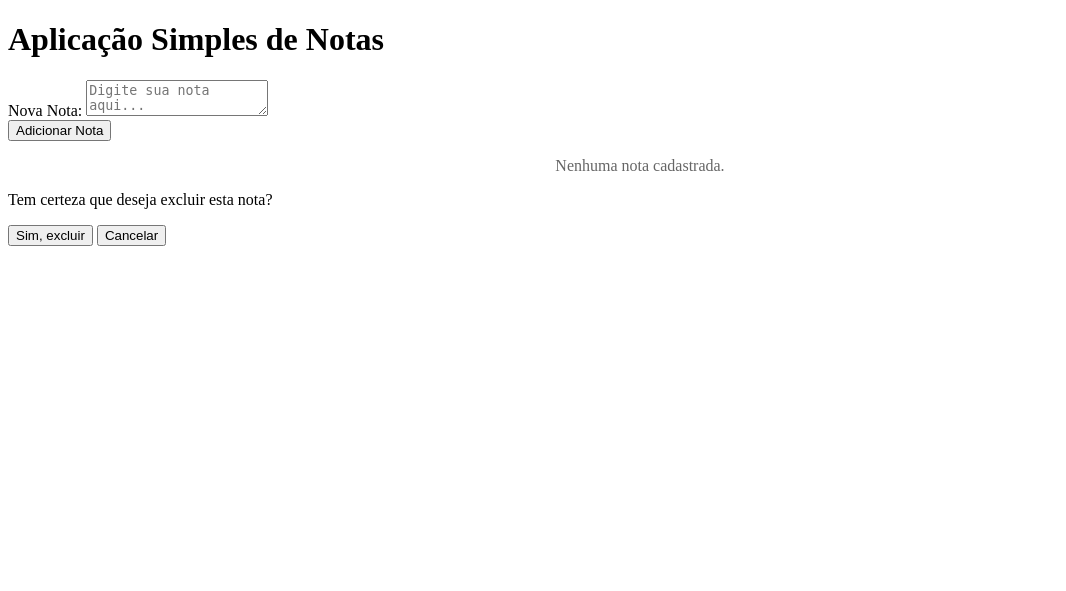
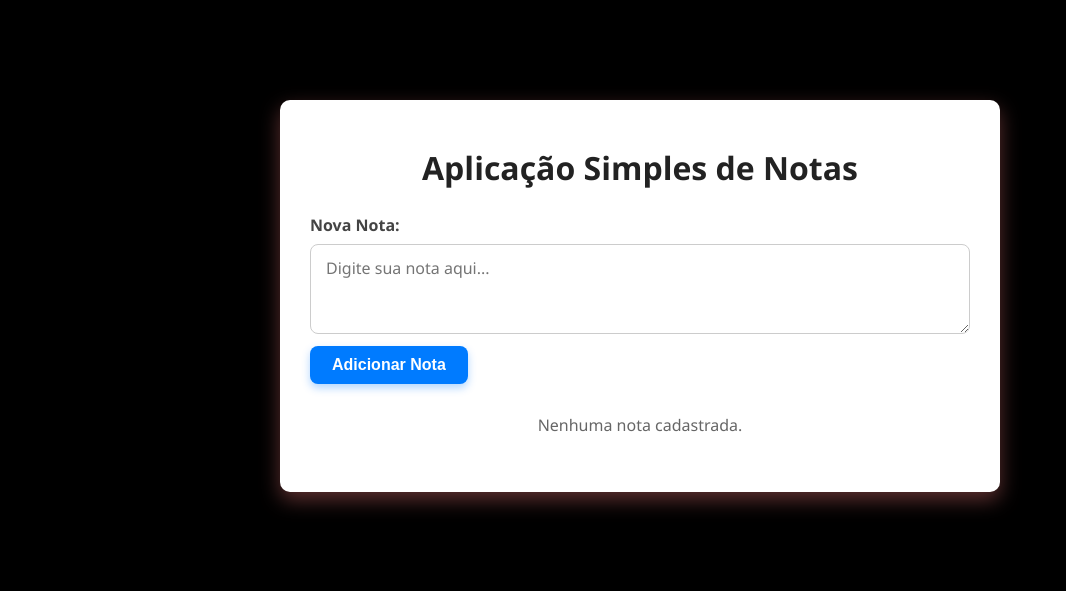
Before and after one commit to CaueUrbini/Aplica-o-Simples-de-Notas, a PHP site: page / in a window 1280 px wide. Shown: the top 591 px of the page, without its empty margins (0-1066 px from the left). Run offline with PHP 8.4, Linux system fonts and the light colour scheme.

Commit message:
feat: add CSS styling, JavaScript interactions and delete confirmation modal

```diff
--- a/index.php
+++ b/index.php
@@ -1,43 +1,43 @@
 <?php
 session_start();
 
-// Hour in Brazil - São Paulo
+// Setando a hora local de Sapo Paulo
 date_default_timezone_set('America/Sao_Paulo');
 
 define('NOTES_FILE', 'notes.json');
 
 function getNotes() {
     if (!file_exists(NOTES_FILE)) {
-        file_put_contents(NOTES_FILE, json_encode([])); // encode = Php => Json
+        file_put_contents(NOTES_FILE, json_encode([])); // enconde = Transforma o Php em Json
     }
     $json = file_get_contents(NOTES_FILE);
-    $notes = json_decode($json, true);
-    if (!is_array($notes)) {  // If the array empty or has any errors returns Json[]
+    $notes = json_decode($json, true); // decode = json em php
+    if (!is_array($notes)) { // se o array tiver erro ou vazio ele retorna json []
         $notes = [];
     }
     return $notes;
 }
 
 function saveNotes(array $notes) {
-    $json = json_encode($notes, JSON_PRETTY_PRINT); //  Better framing in json
-    file_put_contents(NOTES_FILE, $json);   // Saves all "content" added in Notes
+    $json = json_encode($notes, JSON_PRETTY_PRINT);
+    file_put_contents(NOTES_FILE, $json); // salva o arquivo
 }
 
 function addNote($content) {
     $notes = getNotes();
     $newNote = [
-        'id' => uniqid(),
+        'id' => uniqid(), // id unico com letras e numeros
         'content' => $content,
         'created_at' => date('Y-m-d H:i:s')
     ];
-    $notes[] = $newNote; // Add at least in array
-    saveNotes($notes); // Add all array
+    $notes[] = $newNote; // coloca a nova nota no final do array
+    saveNotes($notes); // todo array é salvo em savenotes
 }
 
 function deleteNote($id) {
-    $notes = getNotes();  // Pull all notes
-    $notes = array_filter($notes, function($note) use ($id) {  // with "&" edit the original but without just make a copy - dont save in array
-        return $note['id'] !== $id; // keep all notes except the one with the id matching
+    $notes = getNotes();
+    $notes = array_filter($notes, function($note) use ($id) {
+        return $note['id'] !== $id; // retorna todos id que sao diferentes do que procuramos
     });
     $notes = array_values($notes);
     saveNotes($notes);
@@ -46,7 +46,7 @@ function deleteNote($id) {
 function editNote($id, $newContent){
     $notes = getNotes();
 
-    foreach ($notes as &$note){
+    foreach ($notes as &$note){ // & foi colocado para editar a nota diretamente no array, sem o & ia só editar sem salvar
         if($note['id'] === $id){
             $note['content'] = $newContent;
             $note['updated_at'] = date('Y-m-d H:i:s');
@@ -56,8 +56,10 @@ function editNote($id, $newContent){
     saveNotes($notes);
 }
 
-if ($_SERVER['REQUEST_METHOD'] === 'POST' && !isset($_POST['edit_id'])) {
-    $content = isset($_POST['content']) ? trim($_POST['content']) : '';
+// Foi usado POST para adicionar e editar notas
+// Get para deletar
+if ($_SERVER['REQUEST_METHOD'] === 'POST' && !isset($_POST['edit_id'])) { // se nao for uma edicao, vai adicionar
+    $content = isset($_POST['content']) ? trim($_POST['content']) : ''; // tem lugar para colocar o post? se tiver limpe os espacos em branco
 
     if (empty($content)) {
         $_SESSION['error'] = "O conteúdo da nota não pode estar vazio!";
@@ -69,8 +71,8 @@ if ($_SERVER['REQUEST_METHOD'] === 'POST' && !isset($_POST['edit_id'])) {
     exit;
 }
 
-if ($_SERVER['REQUEST_METHOD'] === 'POST' && isset($_POST['action']) && $_POST['action'] === 'edit') {
-    $editId = $_POST['edit_id'];
+if ($_SERVER['REQUEST_METHOD'] === 'POST' && isset($_POST['action']) && $_POST['action'] === 'edit') { // verifica se o botao é de edicao
+    $editId = $_POST['edit_id']; // para pegar o id da nota
     $editContent = isset($_POST['content']) ? trim($_POST['content']) : '';
 
     if (empty($editContent)) {
@@ -117,6 +119,8 @@ if (isset($_GET['edit'])) {
 <body>
 
 <div class="container">
+    <!--htmlspecialchars para prevenir ataque xss-->
+    <!-- Exibicao das messagens de sucesso e erro -->
 
     <h1>Aplicação Simples de Notas</h1>
 
@@ -130,9 +134,10 @@ if (isset($_GET['edit'])) {
         <?php unset($_SESSION['error']); ?>
     <?php endif; ?>
 
+    <!-- Post de salve e edit -->
     <form method="POST" action="index.php">
         <label for="content"><?= $editNote ? 'Editar Nota:' : 'Nova Nota:' ?></label>
-        <textarea name="content" id="content" placeholder="Digite sua nota aqui..." required><?= $editNote ? htmlspecialchars($editNote['content']) : '' ?></textarea>
+        <textarea name="content" id="content" placeholder="Digite sua nota aqui..." required><?= $editNote ? htmlspecialchars($editNote['content']) : '' ?></textarea> <!-- coloquei o required para poupar processamento-->
         <div class="form-buttons">
             <?php if ($editNote): ?>
                 <input type="hidden" name="action" value="edit">
@@ -166,7 +171,7 @@ if (isset($_GET['edit'])) {
     <?php endif; ?>
 
 </div>
-
+<!-- Modal para confirmar a exclusao da nota-->
 <div class="modal-overlay" id="modal-overlay">
     <div class="modal" role="dialog" aria-modal="true" aria-labelledby="modal-title">
         <p id="modal-title">Tem certeza que deseja excluir esta nota?</p>
@@ -176,3 +181,46 @@ if (isset($_GET['edit'])) {
         </div>
     </div>
 </div>
+
+<!-- confirmação via Js antes de excluir uma nota e fade out das mensagens -->
+<script>
+    window.addEventListener('DOMContentLoaded', () => {
+        const successMsg = document.getElementById('msg-success');
+        const errorMsg = document.getElementById('msg-error');
+        [successMsg, errorMsg].forEach(msg => {
+            if(msg){
+                setTimeout(() => {
+                    msg.style.opacity = '0';
+                    setTimeout(() => msg.remove(), 500);
+                }, 5000);
+            }
+        });
+    });
+
+    const modalOverlay = document.getElementById('modal-overlay');
+    const confirmBtn = document.getElementById('confirm-delete-btn');
+    const cancelBtn = document.getElementById('cancel-delete-btn');
+    let deleteId = null;
+
+    document.querySelectorAll('.delete-link').forEach(link => {
+        link.addEventListener('click', e => {
+            e.preventDefault();
+            deleteId = link.getAttribute('data-id');
+            modalOverlay.style.display = 'flex';
+        });
+    });
+
+    confirmBtn.addEventListener('click', () => {
+        if(deleteId){
+            window.location.href = `index.php?action=delete&id=${encodeURIComponent(deleteId)}`;
+        }
+    });
+
+    cancelBtn.addEventListener('click', () => {
+        modalOverlay.style.display = 'none';
+        deleteId = null;
+    });
+</script>
+
+</body>
+</html>
--- a/style.css
+++ b/style.css
@@ -0,0 +1,247 @@
+* {
+        box-sizing: border-box;
+    }
+    body {
+        font-family: 'Segoe UI', Tahoma, Geneva, Verdana, sans-serif;
+        background: #000000ff;
+        margin: 0;
+        padding: 100px;
+        display: flex;
+        justify-content: center;
+    }
+    .container {
+        max-width: 720px;
+        width: 100%;
+        background: white;
+        padding: 25px 30px 40px;
+        border-radius: 10px;
+        box-shadow: 0 8px 20px rgba(124, 63, 63, 0.74);
+    }
+    h1 {
+        text-align: center;
+        color: #222;
+        margin-bottom: 25px;
+        font-weight: 700;
+    }
+    form {
+        display: flex;
+        flex-direction: column;
+        margin-bottom: 30px;
+    }
+    label {
+        font-weight: 600;
+        margin-bottom: 8px;
+        color: #444;
+    }
+    textarea {
+        resize: vertical;
+        min-height: 90px;
+        padding: 12px 15px;
+        font-size: 1rem;
+        border: 1.8px solid #ccc;
+        border-radius: 8px;
+        transition: border-color 0.3s ease;
+        font-family: inherit;
+    }
+    textarea:focus {
+        border-color: #007bff;
+        outline: none;
+    }
+    .form-buttons {
+        margin-top: 12px;
+        display: flex;
+        align-items: center;
+    }
+    button, .cancel-link {
+        cursor: pointer;
+        font-weight: 600;
+        border: none;
+        border-radius: 8px;
+        padding: 10px 22px;
+        font-size: 1rem;
+        transition: background-color 0.3s ease, color 0.3s ease;
+        user-select: none;
+        text-decoration: none;
+        text-align: center;
+    }
+    button {
+        background-color: #007bff;
+        color: white;
+        box-shadow: 0 4px 8px rgba(0,123,255,0.3);
+    }
+    button:hover {
+        background-color: #0056b3;
+        box-shadow: 0 6px 12px rgba(0,86,179,0.5);
+    }
+    .cancel-link {
+        margin-left: 15px;
+        background-color: #e0e0e0;
+        color: #555;
+        padding: 10px 18px;
+        box-shadow: 0 4px 8px rgba(0,0,0,0.1);
+    }
+    .cancel-link:hover {
+        background-color: #cfcfcf;
+        color: #333;
+    }
+    .message {
+        padding: 14px 20px;
+        border-radius: 8px;
+        margin-bottom: 25px;
+        font-weight: 600;
+        opacity: 1;
+        animation: fadeOut 5s forwards;
+    }
+    .success {
+        background-color: #d4edda;
+        color: #155724;
+        border: 1.5px solid #c3e6cb;
+    }
+    .success2 {
+        background-color: #daa4a4;
+        color: #a81212b2;
+        border: 1.5px solid #d19d9d;
+    }
+    .error {
+        background-color: #f8d7da;
+        color: #721c24;
+        border: 1.5px solid #f5c6cb;
+    }
+    @keyframes fadeOut {
+        0% {opacity: 1;}
+        80% {opacity: 1;}
+        100% {opacity: 0;}
+    }
+    ul.notes-list {
+        list-style: none;
+        padding: 0;
+        display: grid;
+        grid-template-columns: repeat(auto-fill,minmax(280px,1fr));
+        gap: 20px;
+    }
+    ul.notes-list li {
+        background: #fff;
+        border-radius: 12px;
+        padding: 20px 18px 25px;
+        box-shadow: 0 4px 15px rgba(0,0,0,0.07);
+        display: flex;
+        flex-direction: column;
+        justify-content: space-between;
+        position: relative;
+        transition: box-shadow 0.3s ease;
+    }
+    ul.notes-list li:hover {
+        box-shadow: 0 8px 25px rgba(0,0,0,0.12);
+    }
+    .content {
+        white-space: pre-wrap;
+        font-size: 1.1rem;
+        color: #333;
+        margin-bottom: 15px;
+        flex-grow: 1;
+    }
+    .created_at, .updated_at {
+        font-size: 0.8rem;
+        color: #777;
+        font-style: italic;
+        margin-bottom: 10px;
+    }
+    .updated_at {
+        color: #555;
+    }
+    .actions {
+        display: flex;
+        justify-content: flex-end;
+        gap: 12px;
+    }
+    .actions a {
+        font-weight: 600;
+        padding: 6px 14px;
+        border-radius: 8px;
+        text-decoration: none;
+        user-select: none;
+        transition: background-color 0.3s ease, color 0.3s ease;
+        font-size: 0.9rem;
+        box-shadow: 0 3px 8px rgba(0,0,0,0.1);
+    }
+    .actions a.edit-link {
+        background-color: #007bff;
+        color: white;
+    }
+    .actions a.edit-link:hover {
+        background-color: #0056b3;
+    }
+    .actions a.delete-link {
+        background-color: #dc3545;
+        color: white;
+    }
+    .actions a.delete-link:hover {
+        background-color: #a71d2a;
+    }
+
+    /* Modal */
+    .modal-overlay {
+        position: fixed;
+        top: 0; left: 0; right: 0; bottom: 0;
+        background: rgba(0,0,0,0.5);
+        display: none;
+        justify-content: center;
+        align-items: center;
+        z-index: 9999;
+    }
+    .modal {
+        background: white;
+        padding: 25px 30px;
+        border-radius: 12px;
+        max-width: 400px;
+        width: 90%;
+        box-shadow: 0 8px 25px rgba(0,0,0,0.2);
+        text-align: center;
+    }
+    .modal p {
+        font-size: 1.1rem;
+        margin-bottom: 25px;
+        color: #222;
+    }
+    .modal-buttons {
+        display: flex;
+        justify-content: center;
+        gap: 20px;
+    }
+    .modal-buttons button {
+        padding: 10px 25px;
+        font-size: 1rem;
+        border-radius: 8px;
+        border: none;
+        cursor: pointer;
+        font-weight: 600;
+        transition: background-color 0.3s ease;
+        user-select: none;
+    }
+    .modal-buttons .confirm-btn {
+        background-color: #dc3545;
+        color: white;
+        box-shadow: 0 4px 12px rgba(220,53,69,0.5);
+    }
+    .modal-buttons .confirm-btn:hover {
+        background-color: #a71d2a;
+    }
+    .modal-buttons .cancel-btn {
+        background-color: #e0e0e0;
+        color: #555;
+        box-shadow: 0 4px 12px rgba(0,0,0,0.1);
+    }
+    .modal-buttons .cancel-btn:hover {
+        background-color: #cfcfcf;
+        color: #333;
+    }
+
+    @media (max-width: 480px) {
+        ul.notes-list {
+            grid-template-columns: 1fr;
+        }
+        .actions {
+            justify-content: flex-start;
+            gap: 8px;
+        }
+    }
```
